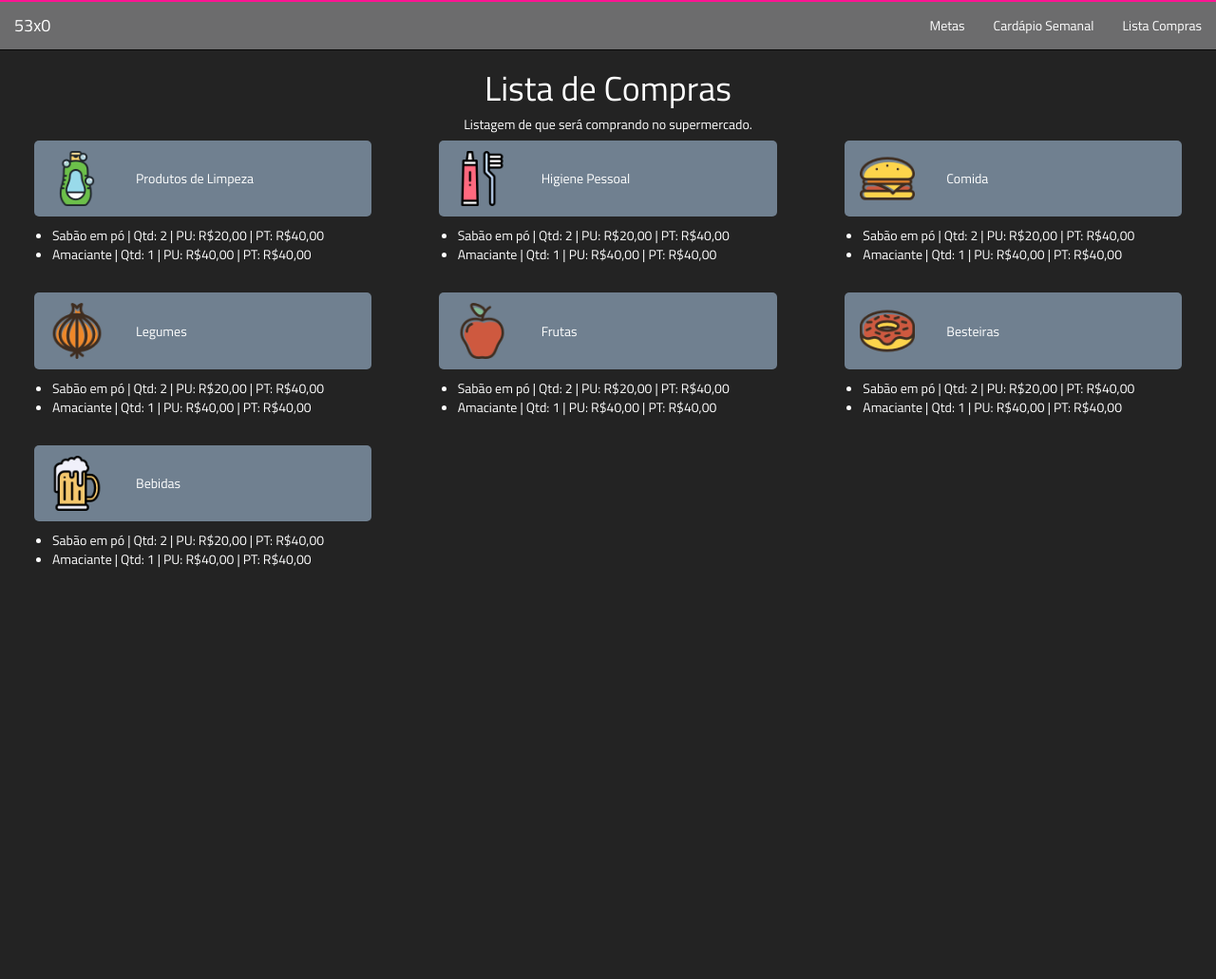
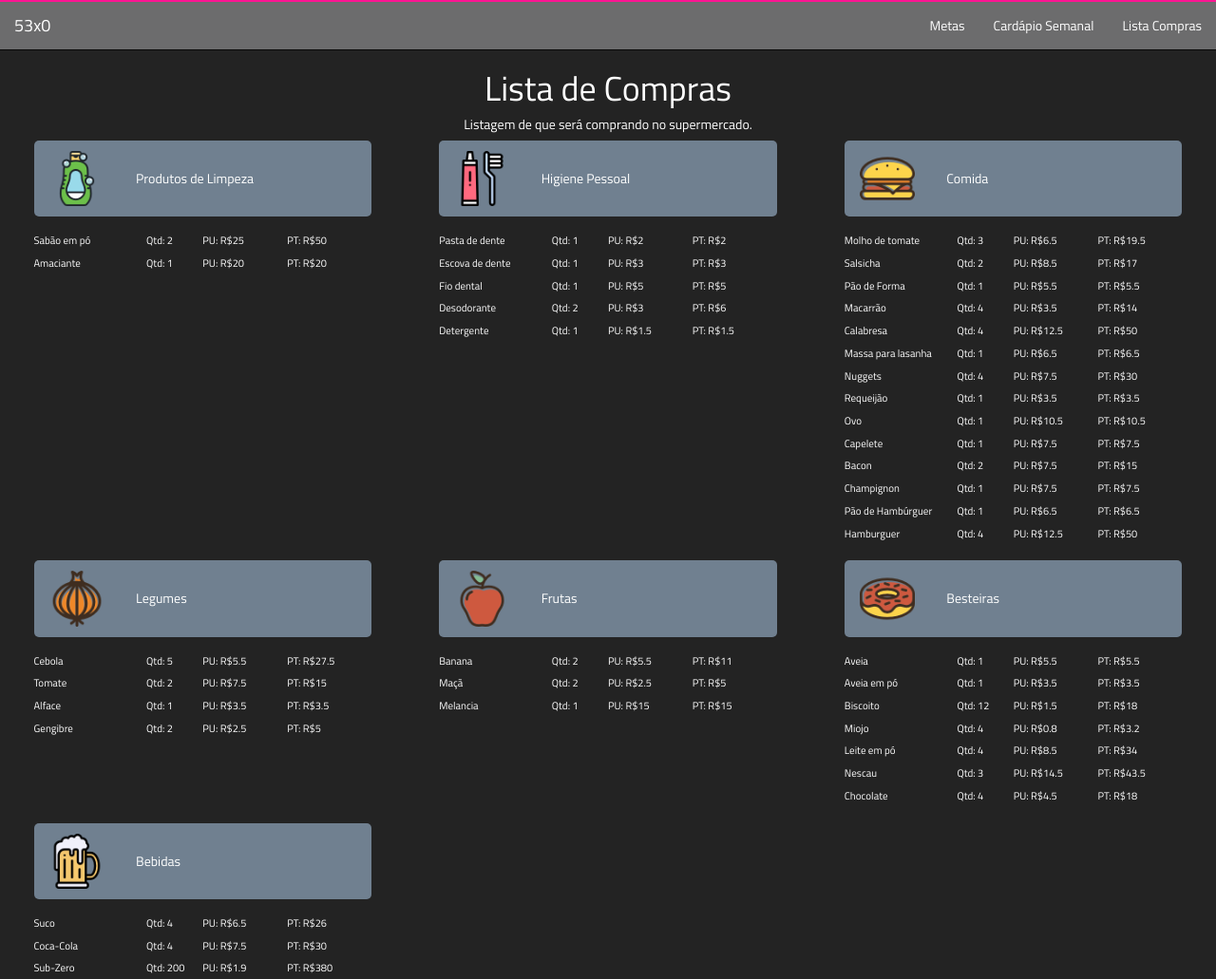
Before and after one commit to filipeassad/sistemafamilia, a plain HTML site: page page/index.html at #!/compras in a window 1280 px wide. Shown: the whole page at 95% size. Before the commit the page ends 800 px from the top, so only its background shows below. Drawn offline with nearby package versions, Linux system fonts and the light colour scheme; some packages are replaced by stand-ins of ours.

Commit message:
Tela de listagem OK

```diff
--- a/page/compras.html
+++ b/page/compras.html
@@ -1,4 +1,4 @@
-<div style="color: white; font-family: 'Titillium Web', sans-serif; min-height: 100%;">
+<div style="color: white; font-family: 'Titillium Web', sans-serif; margin-bottom: 50px;">
     <div ng-include="'../page/includes/navbar.html'"></div>
     <h1 style="text-align: center;">Lista de Compras</h1>
     <h5 style="text-align: center;">Listagem de que será comprando no supermercado.</h5>
@@ -19,11 +19,13 @@
                     </div>
                 </div>
                 <div class="row">
-                    <div class="col-sm-12" style="margin-top: 10px;">
-                        <ul>
-                            <li>Sabão em pó | Qtd: 2 | PU: R$20,00 | PT: R$40,00</li>
-                            <li>Amaciante | Qtd: 1 | PU: R$40,00 | PT: R$40,00</li>
-                        </ul>
+                    <div class="col-sm-10 col-sm-offset-1" style="margin-top: 10px;">
+                        <div class="row" style="margin-top: 8px; font-size: 11px;" ng-repeat="produtoLimpeza in produtosLimpeza">
+                            <div class="col-sm-4" style="padding-left: 0px !important; padding-right: 0px !important;">{{produtoLimpeza.nome}}</div>
+                            <div class="col-sm-2" style="padding-left: 0px !important; padding-right: 0px !important;">Qtd: {{produtoLimpeza.quantidade}}</div>
+                            <div class="col-sm-3" style="padding-left: 0px !important; padding-right: 0px !important;">PU: R${{produtoLimpeza.preco}}</div>
+                            <div class="col-sm-3" style="padding-left: 0px !important; padding-right: 0px !important;">PT: R${{produtoLimpeza.valorTotal}}</div>
+                        </div>
                     </div>
                 </div>
             </div>
@@ -41,11 +43,13 @@
                     </div>
                 </div>
                 <div class="row">
-                    <div class="col-sm-12" style="margin-top: 10px;">
-                        <ul>
-                            <li>Sabão em pó | Qtd: 2 | PU: R$20,00 | PT: R$40,00</li>
-                            <li>Amaciante | Qtd: 1 | PU: R$40,00 | PT: R$40,00</li>
-                        </ul>
+                    <div class="col-sm-10 col-sm-offset-1" style="margin-top: 10px;">
+                        <div class="row" style="margin-top: 8px; font-size: 11px;" ng-repeat="higiene in higienePessoal">
+                            <div class="col-sm-4" style="padding-left: 0px !important; padding-right: 0px !important;">{{higiene.nome}}</div>
+                            <div class="col-sm-2" style="padding-left: 0px !important; padding-right: 0px !important;">Qtd: {{higiene.quantidade}}</div>
+                            <div class="col-sm-3" style="padding-left: 0px !important; padding-right: 0px !important;">PU: R${{higiene.preco}}</div>
+                            <div class="col-sm-3" style="padding-left: 0px !important; padding-right: 0px !important;">PT: R${{higiene.valorTotal}}</div>
+                        </div>
                     </div>
                 </div>
             </div>
@@ -63,11 +67,13 @@
                     </div>
                 </div>
                 <div class="row">
-                    <div class="col-sm-12" style="margin-top: 10px;">
-                        <ul>
-                            <li>Sabão em pó | Qtd: 2 | PU: R$20,00 | PT: R$40,00</li>
-                            <li>Amaciante | Qtd: 1 | PU: R$40,00 | PT: R$40,00</li>
-                        </ul>
+                    <div class="col-sm-10 col-sm-offset-1" style="margin-top: 10px;">
+                        <div class="row" style="margin-top: 8px; font-size: 11px;" ng-repeat="comida in comidas">
+                            <div class="col-sm-4" style="padding-left: 0px !important; padding-right: 0px !important;">{{comida.nome}}</div>
+                            <div class="col-sm-2" style="padding-left: 0px !important; padding-right: 0px !important;">Qtd: {{comida.quantidade}}</div>
+                            <div class="col-sm-3" style="padding-left: 0px !important; padding-right: 0px !important;">PU: R${{comida.preco}}</div>
+                            <div class="col-sm-3" style="padding-left: 0px !important; padding-right: 0px !important;">PT: R${{comida.valorTotal}}</div>
+                        </div>
                     </div>
                 </div>
             </div>
@@ -87,11 +93,13 @@
                     </div>
                 </div>
                 <div class="row">
-                    <div class="col-sm-12" style="margin-top: 10px;">
-                        <ul>
-                            <li>Sabão em pó | Qtd: 2 | PU: R$20,00 | PT: R$40,00</li>
-                            <li>Amaciante | Qtd: 1 | PU: R$40,00 | PT: R$40,00</li>
-                        </ul>
+                    <div class="col-sm-10 col-sm-offset-1" style="margin-top: 10px;">
+                        <div class="row" style="margin-top: 8px; font-size: 11px;" ng-repeat="legume in legumes">
+                            <div class="col-sm-4" style="padding-left: 0px !important; padding-right: 0px !important;">{{legume.nome}}</div>
+                            <div class="col-sm-2" style="padding-left: 0px !important; padding-right: 0px !important;">Qtd: {{legume.quantidade}}</div>
+                            <div class="col-sm-3" style="padding-left: 0px !important; padding-right: 0px !important;">PU: R${{legume.preco}}</div>
+                            <div class="col-sm-3" style="padding-left: 0px !important; padding-right: 0px !important;">PT: R${{legume.valorTotal}}</div>
+                        </div>
                     </div>
                 </div>
             </div>
@@ -109,11 +117,13 @@
                     </div>
                 </div>
                 <div class="row">
-                    <div class="col-sm-12" style="margin-top: 10px;">
-                        <ul>
-                            <li>Sabão em pó | Qtd: 2 | PU: R$20,00 | PT: R$40,00</li>
-                            <li>Amaciante | Qtd: 1 | PU: R$40,00 | PT: R$40,00</li>
-                        </ul>
+                    <div class="col-sm-10 col-sm-offset-1" style="margin-top: 10px;">
+                        <div class="row" style="margin-top: 8px; font-size: 11px;" ng-repeat="fruta in frutas">
+                            <div class="col-sm-4" style="padding-left: 0px !important; padding-right: 0px !important;">{{fruta.nome}}</div>
+                            <div class="col-sm-2" style="padding-left: 0px !important; padding-right: 0px !important;">Qtd: {{fruta.quantidade}}</div>
+                            <div class="col-sm-3" style="padding-left: 0px !important; padding-right: 0px !important;">PU: R${{fruta.preco}}</div>
+                            <div class="col-sm-3" style="padding-left: 0px !important; padding-right: 0px !important;">PT: R${{fruta.valorTotal}}</div>
+                        </div>
                     </div>
                 </div>
             </div>
@@ -131,11 +141,13 @@
                     </div>
                 </div>
                 <div class="row">
-                    <div class="col-sm-12" style="margin-top: 10px;">
-                        <ul>
-                            <li>Sabão em pó | Qtd: 2 | PU: R$20,00 | PT: R$40,00</li>
-                            <li>Amaciante | Qtd: 1 | PU: R$40,00 | PT: R$40,00</li>
-                        </ul>
+                    <div class="col-sm-10 col-sm-offset-1" style="margin-top: 10px;">
+                        <div class="row" style="margin-top: 8px; font-size: 11px;" ng-repeat="besteira in besteiras">
+                            <div class="col-sm-4" style="padding-left: 0px !important; padding-right: 0px !important;">{{besteira.nome}}</div>
+                            <div class="col-sm-2" style="padding-left: 0px !important; padding-right: 0px !important;">Qtd: {{besteira.quantidade}}</div>
+                            <div class="col-sm-3" style="padding-left: 0px !important; padding-right: 0px !important;">PU: R${{besteira.preco}}</div>
+                            <div class="col-sm-3" style="padding-left: 0px !important; padding-right: 0px !important;">PT: R${{besteira.valorTotal}}</div>
+                        </div>
                     </div>
                 </div>
             </div>
@@ -155,11 +167,13 @@
                     </div>
                 </div>
                 <div class="row">
-                    <div class="col-sm-12" style="margin-top: 10px;">
-                        <ul>
-                            <li>Sabão em pó | Qtd: 2 | PU: R$20,00 | PT: R$40,00</li>
-                            <li>Amaciante | Qtd: 1 | PU: R$40,00 | PT: R$40,00</li>
-                        </ul>
+                    <div class="col-sm-10 col-sm-offset-1" style="margin-top: 10px;">
+                        <div class="row" style="margin-top: 8px; font-size: 11px;" ng-repeat="bebida in bebidas">
+                            <div class="col-sm-4" style="padding-left: 0px !important; padding-right: 0px !important;">{{bebida.nome}}</div>
+                            <div class="col-sm-2" style="padding-left: 0px !important; padding-right: 0px !important;">Qtd: {{bebida.quantidade}}</div>
+                            <div class="col-sm-3" style="padding-left: 0px !important; padding-right: 0px !important;">PU: R${{bebida.preco}}</div>
+                            <div class="col-sm-3" style="padding-left: 0px !important; padding-right: 0px !important;">PT: R${{bebida.valorTotal}}</div>
+                        </div>
                     </div>
                 </div>
             </div>
--- a/scripts/controllers/ng-cardapio-ctrl.js
+++ b/scripts/controllers/ng-cardapio-ctrl.js
@@ -2,7 +2,7 @@ app.controller('CardapioCtrl',[
     '$scope',
     function($scope){
 
-    var mes = 1;
+    var mes = 2;
     var ano = 2019;
 
     var estiloAtual = {
--- a/scripts/dados-estaticos.js
+++ b/scripts/dados-estaticos.js
@@ -49,14 +49,67 @@ var cardapioJaneiro2018 = [
 ];
 
 var produtosLimpeza = [
-   { 'nome' : 'Sabão em pó', 'quantidade': 2 , 'preco': '25,00' },
-   { 'nome' : 'Amaciante', 'quantidade': 1 , 'preco': '20,00' }
+   new Produto('Sabão em pó', 2, 25.00),
+   new Produto('Amaciante', 1, 20.00)
 ];
 
 var higienePessoal = [
-   { 'nome' : 'Pasta de dente', 'quantidade': 1 , 'preco': '2,00' },
-   { 'nome' : 'Escova de dente', 'quantidade': 1 , 'preco': '3,00' },
-   { 'nome' : 'Fio dental', 'quantidade': 1 , 'preco': '5,00' },
-   { 'nome' : 'Desodorante', 'quantidade': 2 , 'preco': '3,00' },
-   { 'nome' : 'Detergente', 'quantidade': 1 , 'preco': '1,50' }
+   new Produto('Pasta de dente', 1, 2.00),
+   new Produto('Escova de dente', 1, 3.00),
+   new Produto('Fio dental', 1, 5.00),
+   new Produto('Desodorante', 2, 3.00),
+   new Produto('Detergente', 1, 1.50)
 ];
+
+var besteiras = [
+   new Produto('Aveia', 1, 5.50),
+   new Produto('Aveia em pó', 1, 3.50),
+   new Produto('Biscoito', 12, 1.50),
+   new Produto('Miojo', 4, 0.80),
+   new Produto('Leite em pó', 4, 8.50),
+   new Produto('Nescau', 3, 14.50),
+   new Produto('Chocolate', 4, 4.50)
+];
+
+var bebidas = [
+   new Produto('Suco', 4, 6.50),
+   new Produto('Coca-Cola', 4, 7.50),
+   new Produto('Sub-Zero', 200, 1.90)
+];
+
+var comidas = [
+   new Produto('Molho de tomate', 3, 6.50),
+   new Produto('Salsicha', 2, 8.50),
+   new Produto('Pão de Forma', 1, 5.50),
+   new Produto('Macarrão', 4, 3.50),
+   new Produto('Calabresa', 4, 12.50),
+   new Produto('Massa para lasanha', 1, 6.50),
+   new Produto('Nuggets', 4, 7.50),
+   new Produto('Requeijão', 1, 3.50),
+   new Produto('Ovo', 1, 10.50),
+   new Produto('Capelete', 1, 7.50),
+   new Produto('Bacon', 2, 7.50),
+   new Produto('Champignon', 1, 7.50),
+   new Produto('Pão de Hambúrguer', 1, 6.50),
+   new Produto('Hamburguer', 4, 12.50)
+]
+
+var legumes = [
+   new Produto('Cebola', 5, 5.50),
+   new Produto('Tomate', 2, 7.50),
+   new Produto('Alface', 1, 3.50),
+   new Produto('Gengibre', 2, 2.50)
+];
+
+var frutas = [
+   new Produto('Banana', 2, 5.50),
+   new Produto('Maçã', 2, 2.50),
+   new Produto('Melancia', 1, 15.00)
+];
+
+function Produto(nome, quantidade, preco){
+   this.nome = nome;
+   this.quantidade = quantidade;
+   this.preco = preco;
+   this.valorTotal = preco * quantidade;
+}
--- a/scripts/ng-route.js
+++ b/scripts/ng-route.js
@@ -10,6 +10,7 @@ app.config(function($routeProvider) {
       templateUrl : '../page/cardapio.html',
       controller : "CardapioCtrl"
     }).when('/compras', {
-      templateUrl : '../page/compras.html'
+      templateUrl : '../page/compras.html',
+      controller : "ComprasCtrl"
     });
 });
```
Also changed, not shown: page/index.html (+1 -0 lines), scripts/controllers/ng-compras-ctrl.js (added, +14 -0 lines).
